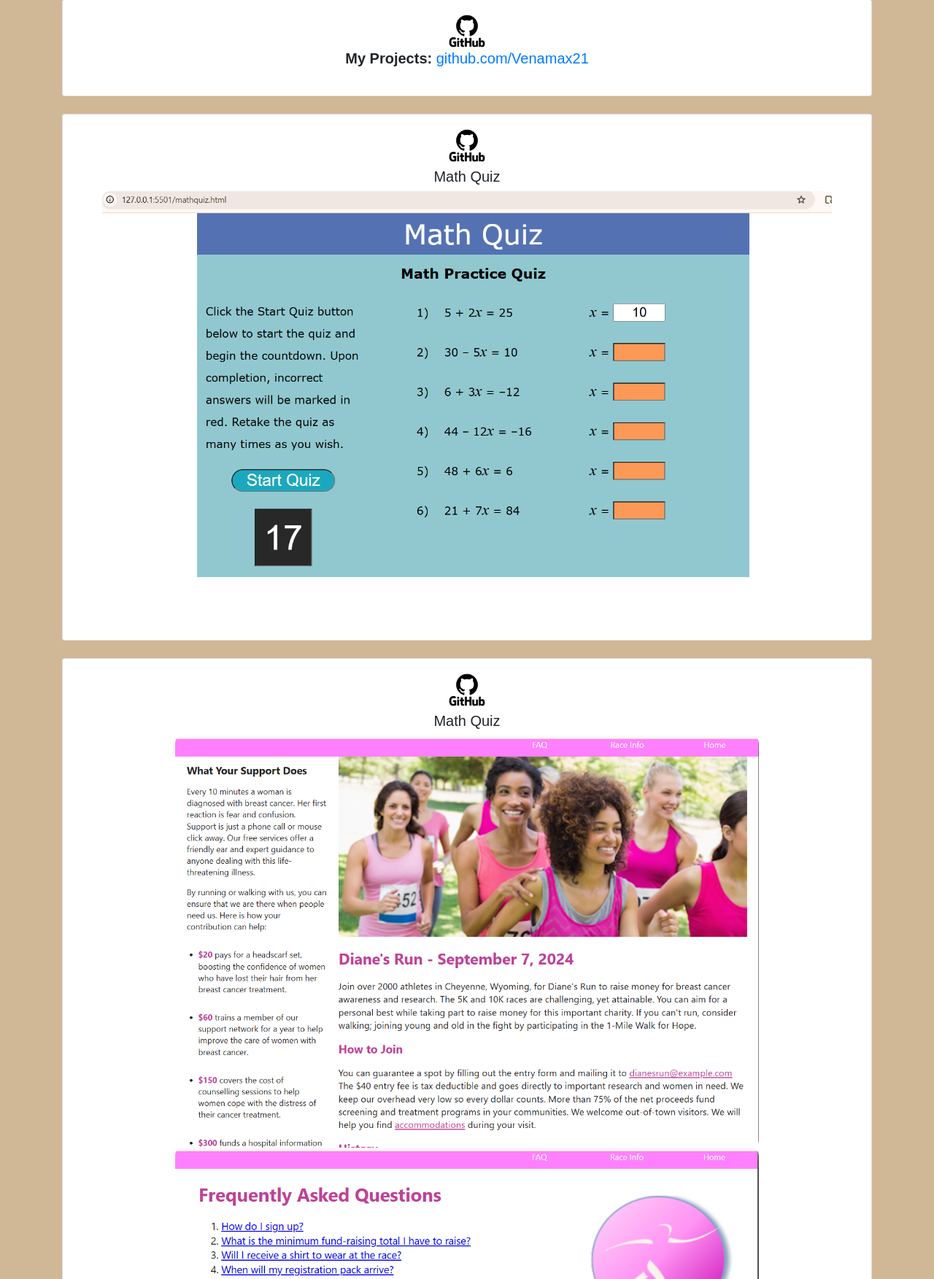
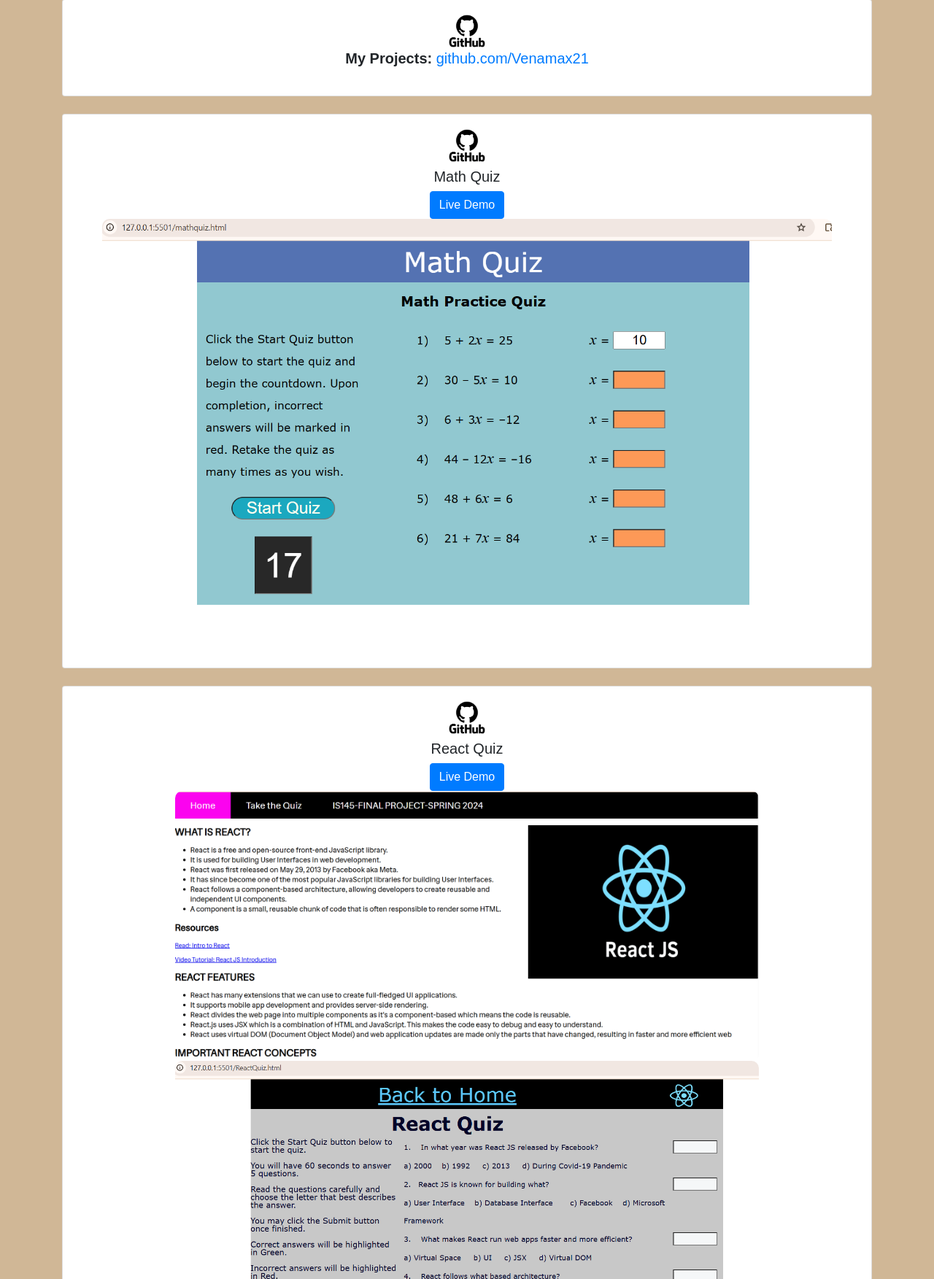
Before and after one commit to Venamax21/Vena-Portfolio, a Django app: page /project/ in a window 1280 px wide. Shown: the part 167-1920 px from the top of the page at 73% size. Run offline with Django 5.2, Linux system fonts and the light colour scheme.

```diff
--- a/base/templates/base/project.html
+++ b/base/templates/base/project.html
@@ -82,6 +82,7 @@
             <div class="card-body text-center">
                 <img src="{% static 'images/github.png' %}" alt="GitHub" width="80">
                 <h5 class="mt-2">Math Quiz</h5>
+                <a href="https://venamax21.github.io/MathQuiz-demo/" class="btn btn-primary" target="_blank">Live Demo</a>
                 <div class="hero-image">
                 <img src="{% static 'images/MathQuiz.png'%}" alt="Vena Picture" style="width: 1000px; height: auto; border-radius: 10px;">
                 </div>
@@ -92,7 +93,22 @@
         <div class="card mb-4">
             <div class="card-body text-center">
                 <img src="{% static 'images/github.png' %}" alt="GitHub" width="80">
-                <h5 class="mt-2">Math Quiz</h5>
+                <h5 class="mt-2">React Quiz</h5>
+                <a href="https://venamax21.github.io/React-Quiz/"  class="btn btn-primary" target="_blank">Live Demo</a>
+                <div class="hero-image">
+                    <img src="{% static 'images/React1.png'%}" alt="Vena Picture"
+                        style="width: 800px; height: auto; border-radius: 10px;">
+                    <img src="{% static 'images/React2.png'%}" alt="Vena Picture"
+                        style="width: 800px; height: auto; border-radius: 10px;">
+                </div>
+            </div>
+        </div>
+
+        <!-- Project 4 -->
+        <div class="card mb-4">
+            <div class="card-body text-center">
+                <img src="{% static 'images/github.png' %}" alt="GitHub" width="80">
+                <h5 class="mt-2">10K Race Event</h5>
                 <div class="hero-image">
                     <img src="{% static 'images/RaceInfo.png'%}" alt="Vena Picture"
                     style="width: 800px; height: auto; border-radius: 10px;">
@@ -102,25 +118,11 @@
             </div>
         </div>
 
-        <!-- Project 4 -->
-        <div class="card mb-4">
-            <div class="card-body text-center">
-                <img src="{% static 'images/github.png' %}" alt="GitHub" width="80">
-                <h5 class="mt-2">React Quiz</h5>
-                <div class="hero-image">
-                    <img src="{% static 'images/React1.png'%}" alt="Vena Picture"
-                        style="width: 800px; height: auto; border-radius: 10px;">
-                    <img src="{% static 'images/React2.png'%}" alt="Vena Picture"
-                        style="width: 800px; height: auto; border-radius: 10px;">
-                </div>
-            </div>
-        </div>
-
         <!-- Project 5 -->
         <div class="card mb-4">
             <div class="card-body text-center">
                 <img src="{% static 'images/github.png' %}" alt="GitHub" width="80">
-                <h5 class="mt-2">Math Quiz</h5>
+                <h5 class="mt-2">Musical Play</h5>
                 <div class="hero-image">
                     <img src="{% static 'images/Theater.png'%}" alt="Vena Picture"
                         style="width: 1000px; height: auto; border-radius: 10px;">
```
